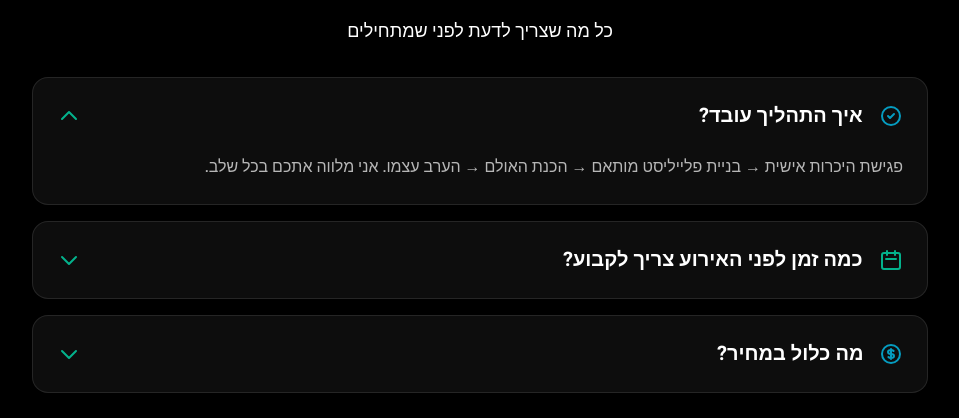
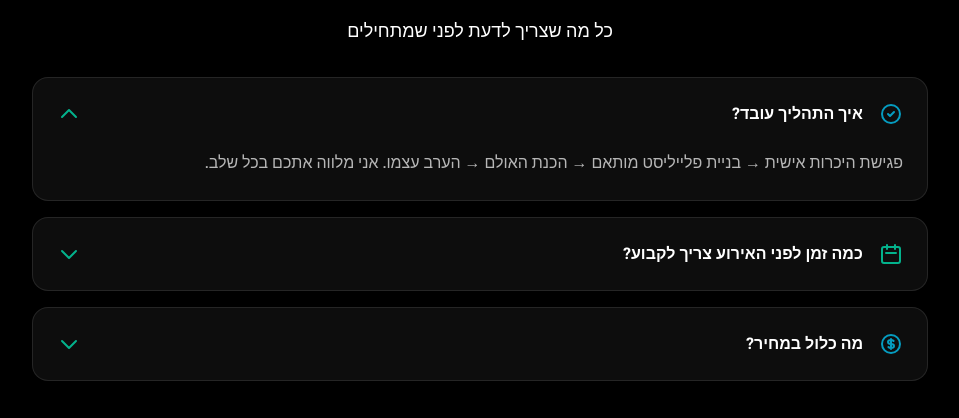
Before and after one commit to Almog369Cohen/Website_dj_almog_cohen, a Next.js app in the folder site/: page / in a window 1280 px wide. Shown: the part 3098-3516 px from the top of the page, without its empty margins (160-1119 px from the left). Built offline with nearby package versions, Linux system fonts and the light colour scheme; no server answers.

Commit message:
FAQ: smaller text + nowrap to keep questions on one line

```diff
--- a/site/src/components/home/HomeV2.tsx
+++ b/site/src/components/home/HomeV2.tsx
@@ -21,7 +21,7 @@ function FAQItem({ faq }: { faq: { q: string; a: string; icon: React.ReactNode;
       >
         <div className="flex items-center gap-4 flex-1">
           <div className="flex-shrink-0">{faq.icon}</div>
-          <h3 className="text-lg md:text-xl font-bold text-white">{faq.q}</h3>
+          <h3 className="text-sm md:text-base font-bold text-white whitespace-nowrap">{faq.q}</h3>
         </div>
         <svg
           className={`w-6 h-6 text-[#03b28c] transition-transform duration-300 flex-shrink-0 ${isOpen ? 'rotate-180' : ''}`}
```
